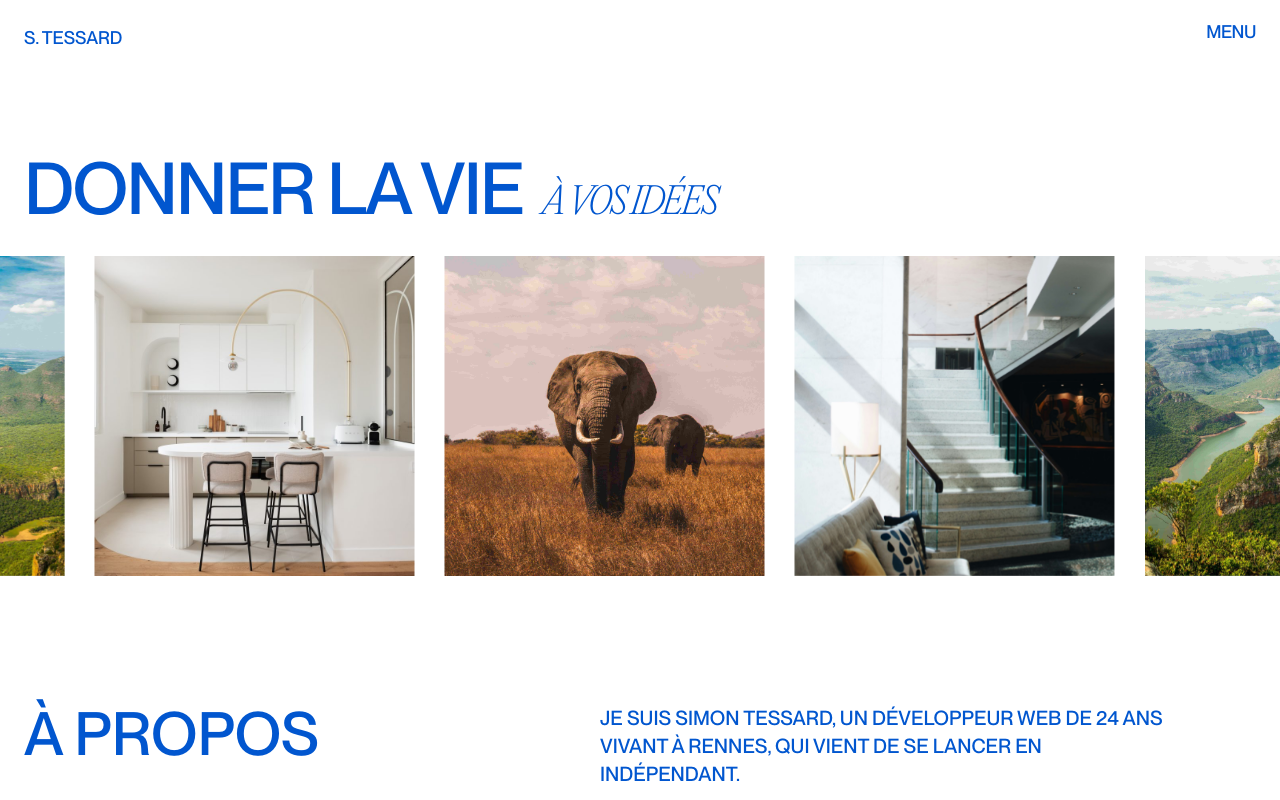
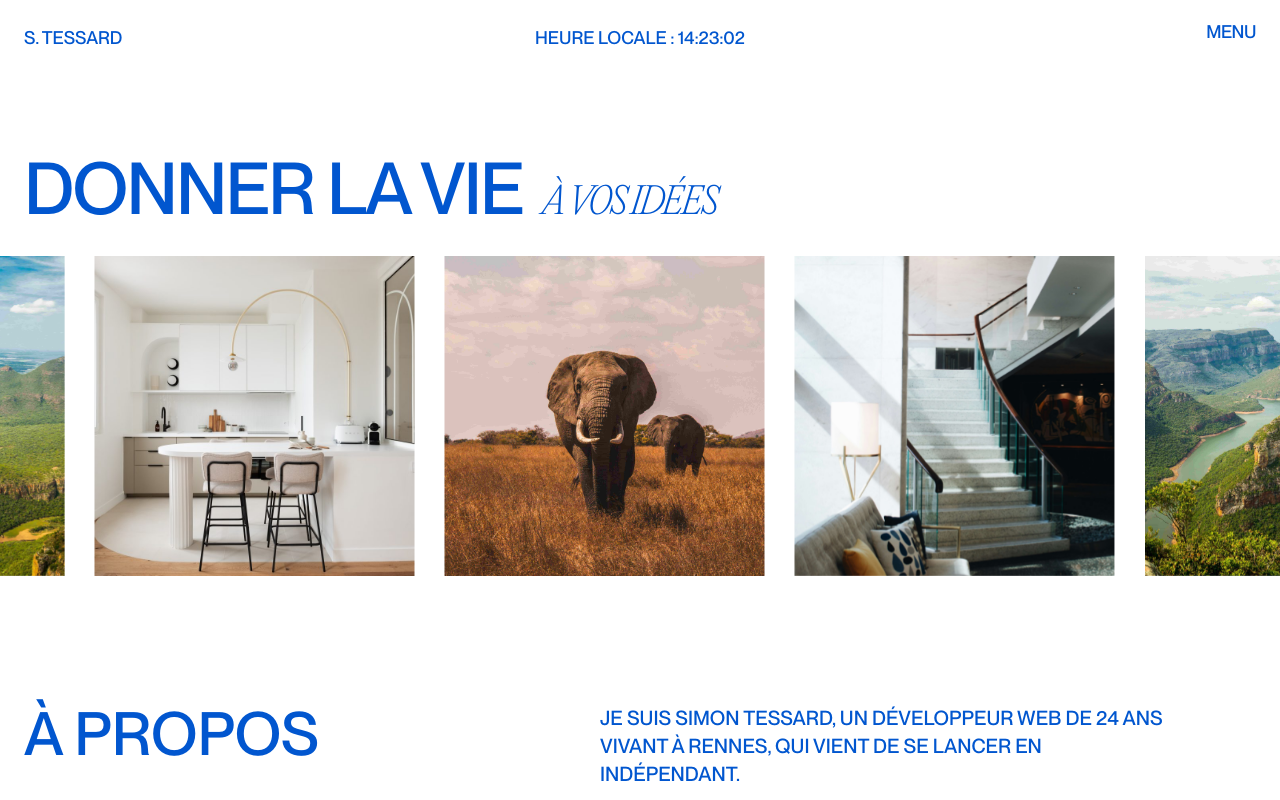
Before and after one commit to simontessard/2025-portfolio, a Next.js app: page /about in a window 1280 px wide. Shown: the top 800 px of the page. Built offline with nearby package versions, Linux system fonts and the light colour scheme.

Commit message:
Heure locale

```diff
--- a/src/components/about/Intro.tsx
+++ b/src/components/about/Intro.tsx
@@ -12,7 +12,7 @@ export default function Intro() {
                 <Paragraph
                     text="Je suis Simon TESSARD, un Développeur Web de 24 ans vivant à Rennes, qui vient de se lancer en indépendant."/>
                 <Paragraph
-                    text="En me repoussant à chaque projet, je concrétise mes conceptions en misant sur des finitions soignées et une esthétique réfléchie.
+                    text="à chaque projet, je concrétise mes conceptions en misant sur des finitions soignées et une esthétique réfléchie.
                     Mon objectif est de sublimer votre travail et vos compétences à travers des créations qui racontent votre histoire et reflètent votre identité."/>
                 <Paragraph
                     text="Mes compétences englobent le Développement Web (Front-end et Back-end) et le Web Design, avec un savoir-faire particulier dans la réalisation de maquettes personnalisées,
--- a/src/components/global/Header/Header.tsx
+++ b/src/components/global/Header/Header.tsx
@@ -5,6 +5,7 @@ import Link from "next/link";
 import {useGSAP} from "@gsap/react";
 import {gsap} from "gsap";
 import {ScrollTrigger} from "gsap/dist/ScrollTrigger";
+import LocalTime from "@/components/global/Header/LocalTime";
 
 export default function Header() {
     gsap.registerPlugin(ScrollTrigger);
@@ -27,6 +28,7 @@ export default function Header() {
                     S. TESSARD
                 </Link>
                 <MenuOpenButton/>
+                <LocalTime/>
             </header>
             <Menu/>
         </>
--- /dev/null
+++ b/src/components/global/Header/LocalTime.tsx
@@ -0,0 +1,37 @@
+import { useState, useEffect } from "react";
+import {useGSAP} from "@gsap/react";
+import {gsap} from "gsap";
+
+export default function LocalTime() {
+    const [time, setTime] = useState("");
+
+    useGSAP(() => {
+        gsap.to('.local-time', {
+            scrollTrigger: {
+                trigger: '.local-time',
+                start: '=+70px',
+                scrub: 1,
+            },
+            duration: .5,
+            autoAlpha: 0,
+        })
+    })
+
+    useEffect(() => {
+        const interval = setInterval(() => {
+            const parisTime = new Date().toLocaleString("fr-FR", {
+                timeZone: "Europe/Paris",
+                hour: "2-digit",
+                minute: "2-digit",
+                second: "2-digit",
+            });
+            setTime(parisTime);
+        }, 1000);
+
+        return () => clearInterval(interval); // Nettoyage à la fin du composant
+    }, []);
+
+    return <p className="local-time max-md:hidden fixed size-fit top-4 md:top-6 mx-auto inset-x-0 uppercase font-primary text-primary text-sm md:text-lg">
+        Heure locale : {time}
+    </p>
+}
```
